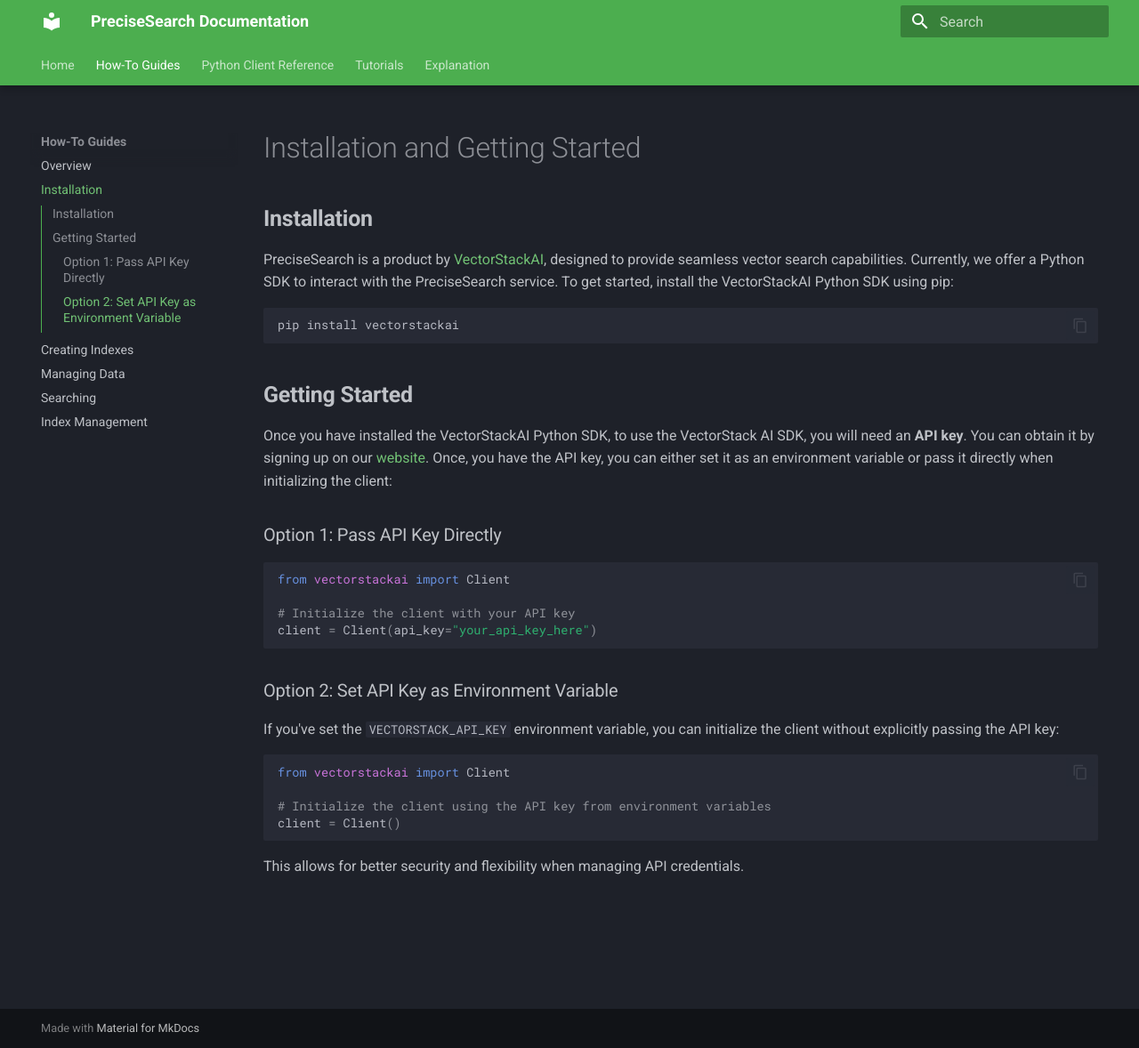
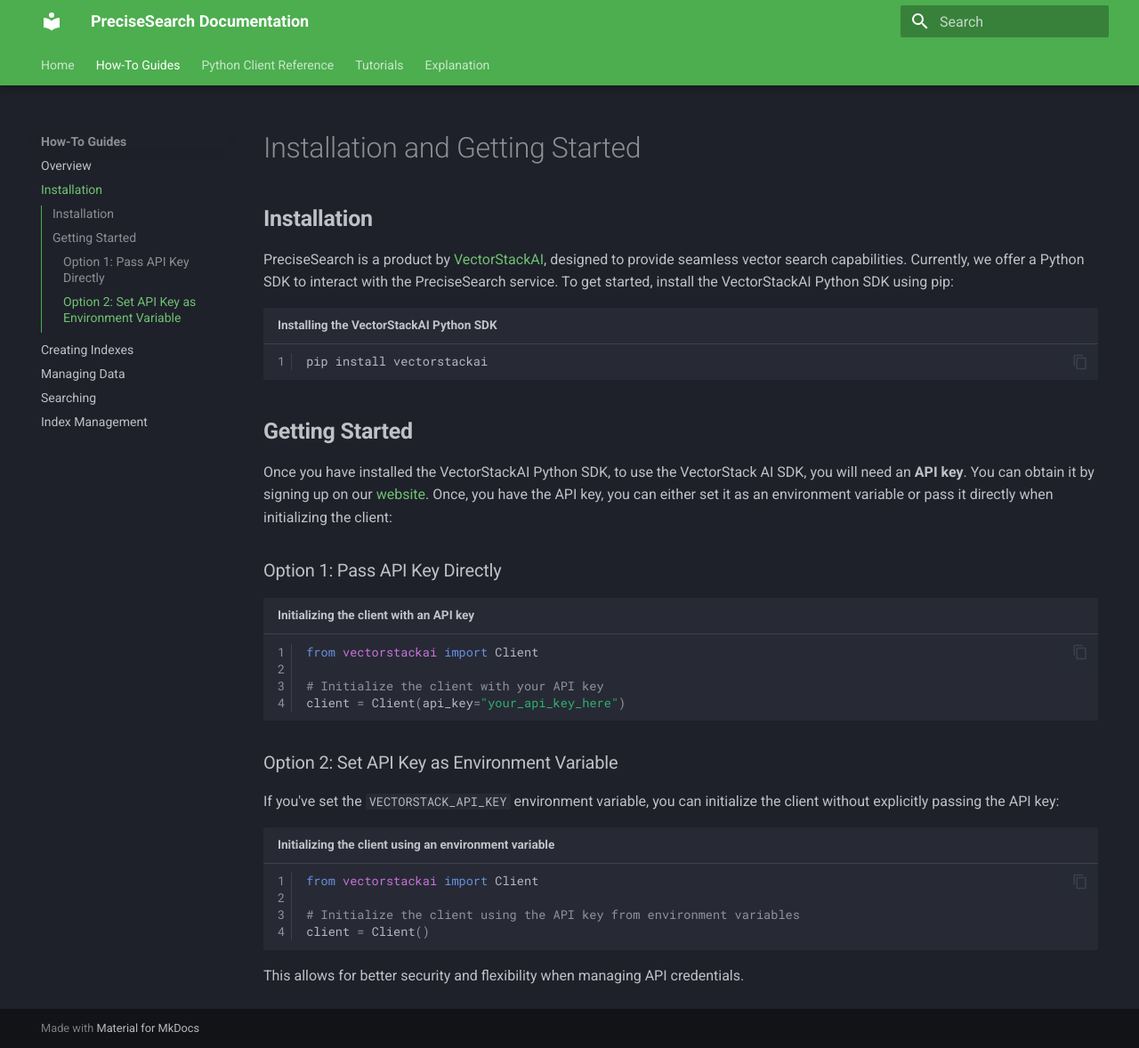
Before and after one commit to vectorstack-ai/vectorstackai-python, an MkDocs documentation site: the page built from docs/how_to_guides/installation.md, in a window 1280 px wide and 1178 px high. Shown: the whole window at 89% size. Built offline with MkDocs 1.6.1 and Material for MkDocs 9.7.7, drawn with Linux system fonts in a browser that asks for light colours; plug-ins that fetch from the network failed and are left out.

Commit message:
minor formatting issues

````diff
--- a/docs/how_to_guides/installation.md
+++ b/docs/how_to_guides/installation.md
@@ -5,7 +5,7 @@
 Currently, we offer a Python SDK to interact with the PreciseSearch service.
 To get started, install the VectorStackAI Python SDK using pip:
 
-```bash
+```bash title="Installing the VectorStackAI Python SDK" linenums="1"
 pip install vectorstackai
 ```
 
@@ -15,7 +15,7 @@
 Once, you have the API key, you can either set it as an environment variable or pass it directly when initializing the client:
 
 ### Option 1: Pass API Key Directly
-```python
+```python title="Initializing the client with an API key" linenums="1"
 from vectorstackai import Client
 
 # Initialize the client with your API key
@@ -24,7 +24,7 @@
 
 ### Option 2: Set API Key as Environment Variable
 If you've set the `VECTORSTACK_API_KEY` environment variable, you can initialize the client without explicitly passing the API key:
-```python
+```python title="Initializing the client using an environment variable" linenums="1"
 from vectorstackai import Client
 
 # Initialize the client using the API key from environment variables
````
Also changed, not shown: docs/how_to_guides/creating-indexes.md (+12 -12 lines).
